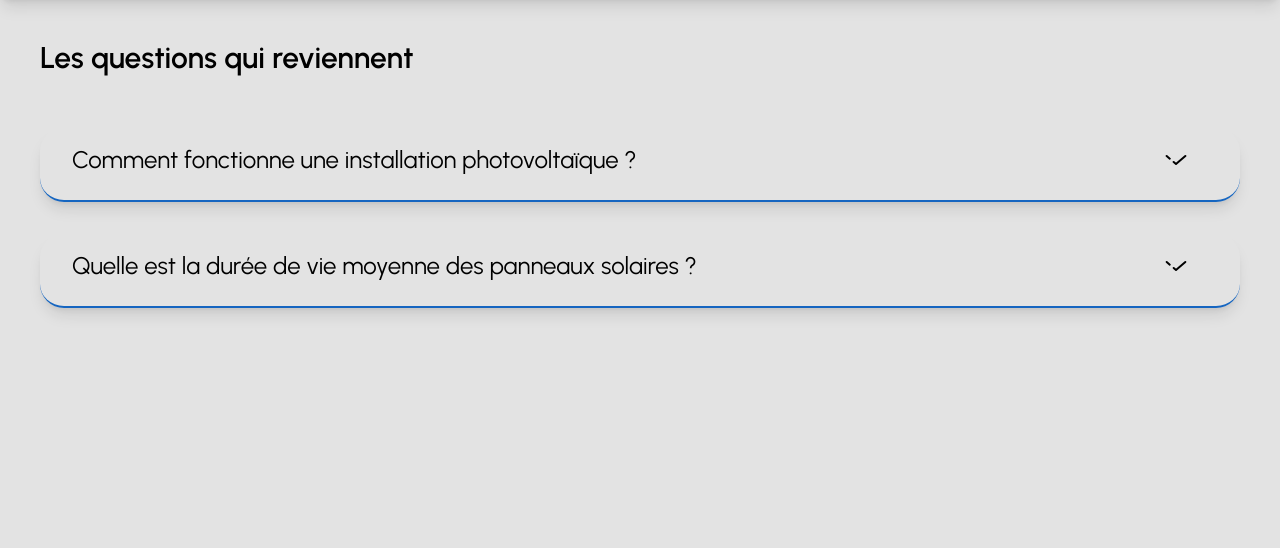
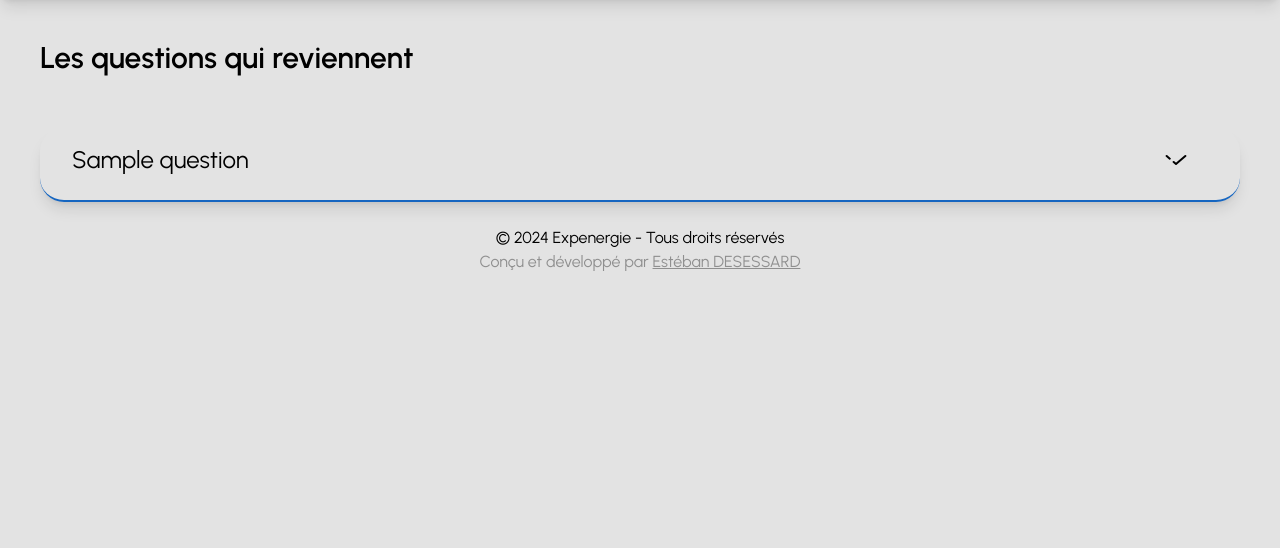
Before and after one commit to CarteSD/expenergie, a PHP site: template src/templates/faq.twig in a window 1280 px wide. Shown: the part 96-644 px from the top of the page. Run offline with PHP 8.4, Linux system fonts and the light colour scheme; the template is opened without the code that fills it: most values are stand-ins (such as "Sample title", 1, 10 or a date in 2020); style sheets or scripts are compiled from the project's sources; some libraries are stand-ins or nearby versions.

Commit message:
:sparkles: Mise en place d'un fichier JSON répertioriant les questions

```diff
--- a/src/routes.php
+++ b/src/routes.php
@@ -34,7 +34,11 @@ $router->get('/about', function () use ($loader, $twig) {
 });
 
 $router->get('/faq', function () use ($loader, $twig) {
-    echo $twig->render('faq.twig');
+    $questions = json_decode(file_get_contents(__DIR__ . '/data/faq.json'), true);
+    var_dump($questions);
+    echo $twig->render('faq.twig', [
+        'questions' => $questions['faq']
+    ]);
     exit;
 });
 
--- a/src/templates/faq.twig
+++ b/src/templates/faq.twig
@@ -5,10 +5,10 @@
     <div class="flex flex-col gap-5">
         <p class="font-serif text-3xl font-semibold">Les questions qui reviennent</p>
         <div class="faq-container">
-            <!-- Question 1 -->
+        {% for question in questions %}
             <div class="faq-question flex flex-col mt-8 pb-6 border-b-2 border-blue-techno-base rounded-3xl p-4 shadow-lg">
                 <div class="flex group cursor-pointer items-center">
-                    <p class="ml-4 font-serif w-full text-xl md:text-2xl mr-6 text-center md:text-left">Comment fonctionne une installation photovoltaïque ?</p>
+                    <p class="ml-4 font-serif w-full text-xl md:text-2xl text-center md:text-left">{{ question.title }}</p>
                     <div class="arrow-wrapper">
                         <svg class="toggle-icon group-hover:text-blue-techno-base transition-all duration-300 ease-in-out mr-8" xmlns="http://www.w3.org/2000/svg" width="32" height="32" viewBox="0 0 24 24">
                             <path fill="none" stroke="currentColor" stroke-linecap="round" stroke-linejoin="round" stroke-width="1.5" d="m19 9l-7 6l-1.75-1.5M5 9l2.333 2"/>
@@ -16,25 +16,10 @@
                     </div>
                 </div>
                 <div class="answer overflow-hidden transition-all duration-300 ease-in-out" style="max-height: 0;">
-                    <p class="font-serif p-4 flex text-justify md:mr-16">Les panneaux photovoltaïques convertissent la lumière du soleil en électricité grâce aux cellules photovoltaïques. Cette énergie peut être utilisée immédiatement ou stockée pour plus tard.</p>
+                    <p class="font-serif p-4 text-justify md:mr-16">{{ question.answer }}</p>
                 </div>
             </div>
-
-            <!-- Question 2 -->
-            <div class="faq-question flex flex-col mt-8 pb-6 border-b-2 border-blue-techno-base rounded-3xl p-4 shadow-lg">
-                <div class="flex group cursor-pointer items-center">
-                    <p class="ml-4 font-serif w-full text-xl md:text-2xl text-center md:text-left">Quelle est la durée de vie moyenne des panneaux solaires ?</p>
-                    <div class="arrow-wrapper">
-                        <svg class="toggle-icon group-hover:text-blue-techno-base transition-all duration-300 ease-in-out mr-8" xmlns="http://www.w3.org/2000/svg" width="32" height="32" viewBox="0 0 24 24">
-                            <path fill="none" stroke="currentColor" stroke-linecap="round" stroke-linejoin="round" stroke-width="1.5" d="m19 9l-7 6l-1.75-1.5M5 9l2.333 2"/>
-                        </svg>
-                    </div>
-                </div>
-                <div class="answer overflow-hidden transition-all duration-300 ease-in-out" style="max-height: 0;">
-                    <p class="font-serif p-4 text-justify md:mr-16">La durée de vie des panneaux solaires est généralement de 25 à 30 ans. Cependant, leur rendement peut diminuer légèrement au fil du temps, en moyenne d'environ 0,5% par an.</p>
-                </div>
-            </div>
-        </div>
+        {% endfor %}
     </div>
 {% endblock %}
 
```
Also changed, not shown: src/data/faq.json (added, +12 -0 lines).
